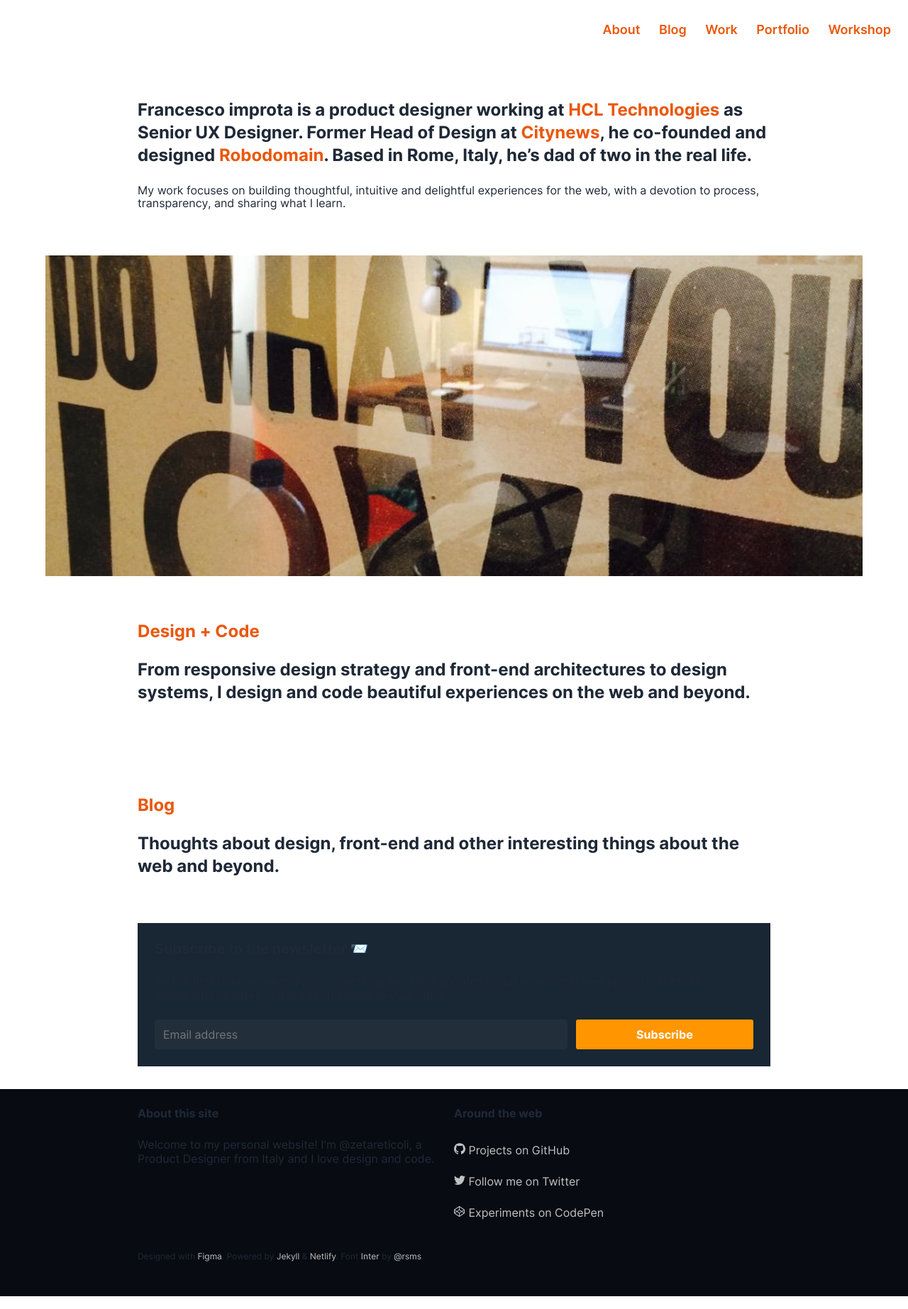
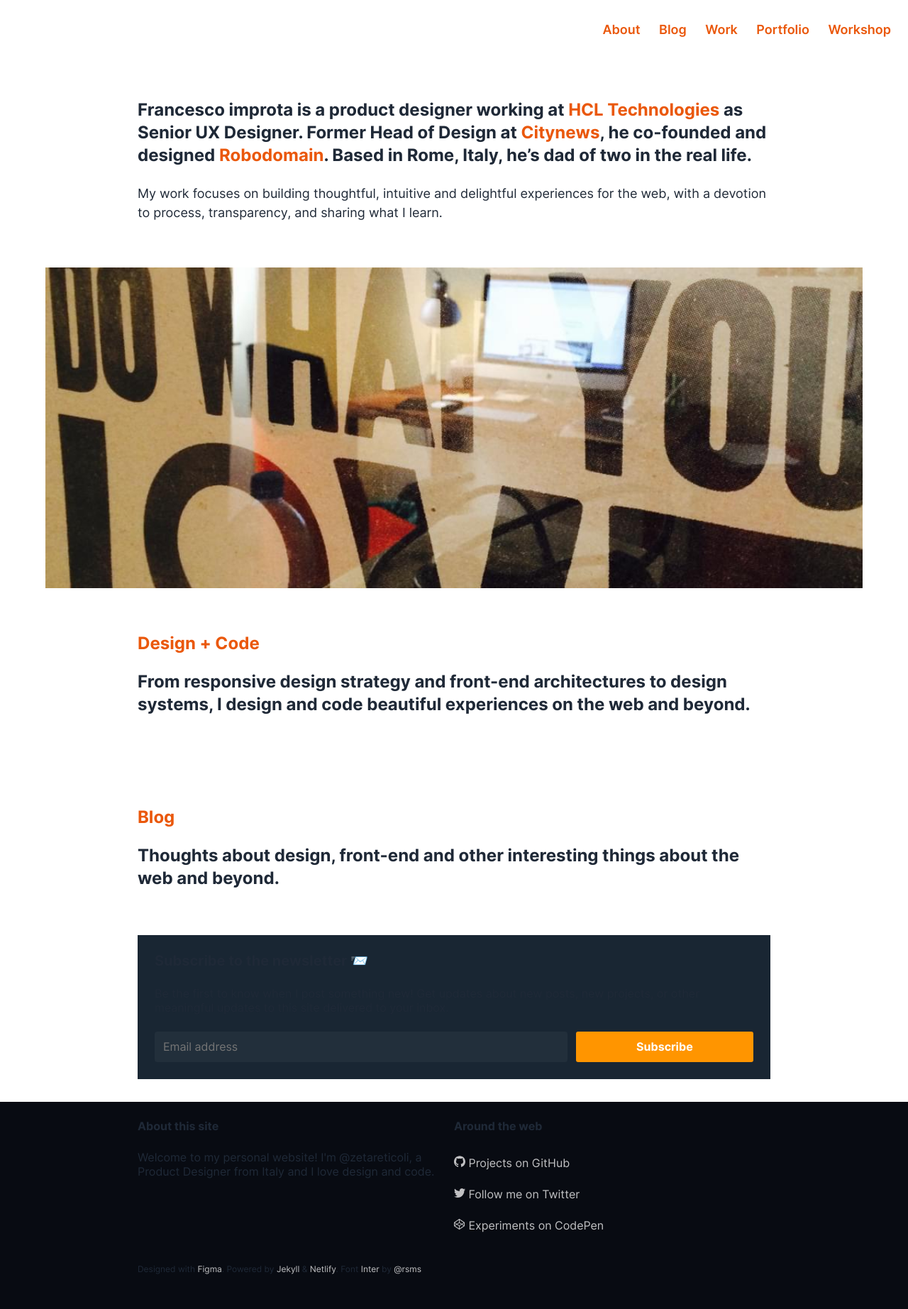
Before and after one commit to zetareticoli/fi, a Jekyll site: the page built from index.html, in a window 1280 px wide. Shown: the whole page at 71% size. Built offline with Jekyll 4.4.1, drawn with Linux system fonts in a browser that asks for light colours; the list of posts is cut into pages by our own code.

Commit message:
Default paragraph extend token class

```diff
--- a/_sass/_base.scss
+++ b/_sass/_base.scss
@@ -154,6 +154,10 @@
   font-family: "Source Code Pro", monospace;
 }
 
+p {
+  @extend .body-default;
+}
+
 p code {
   display: inline-block;
   padding: 0 3px;
```
